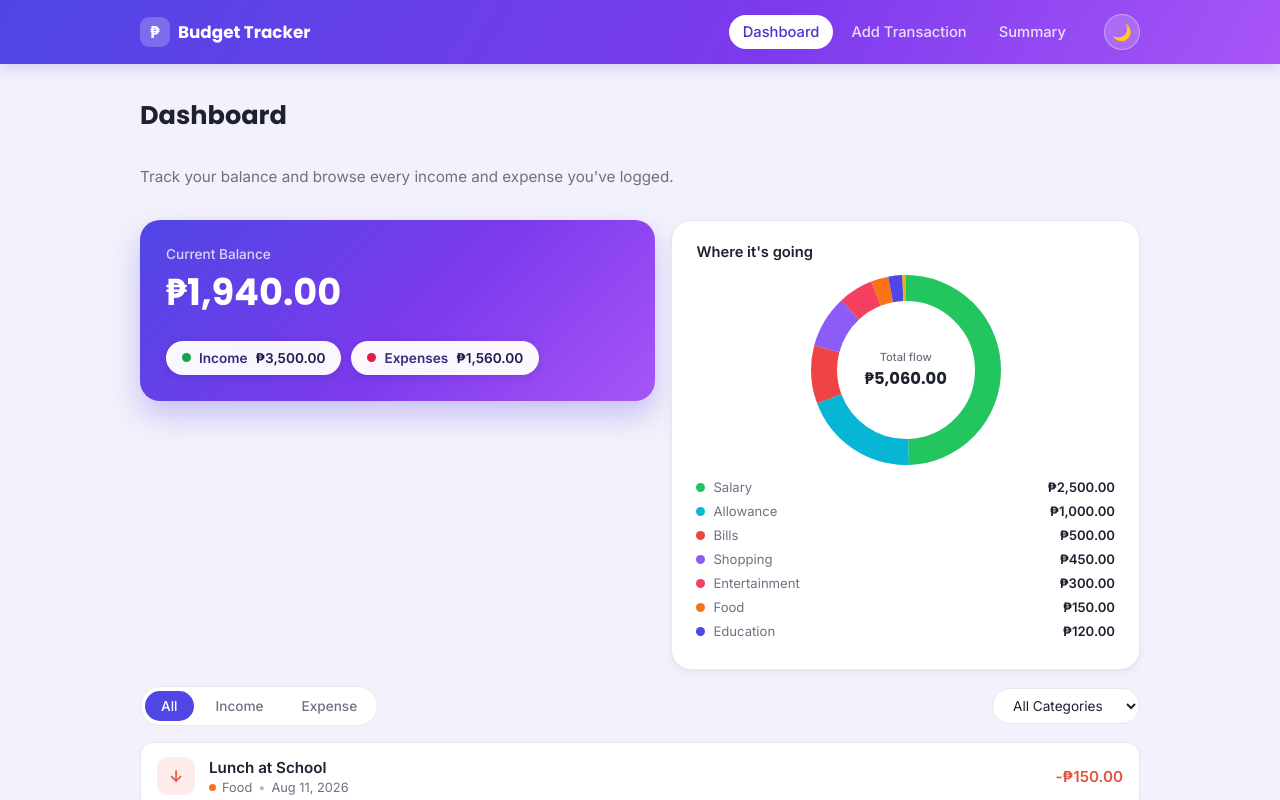
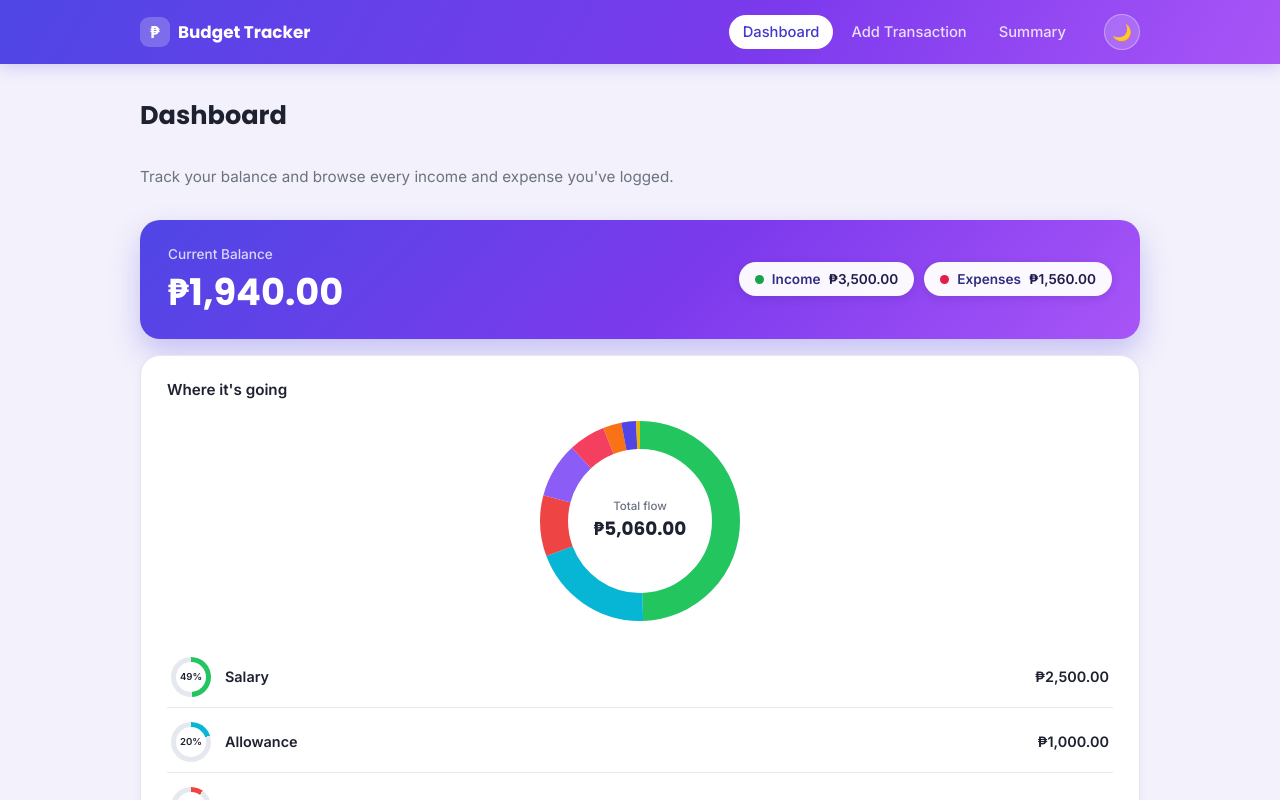
Before and after one commit to Jshcedric/midterm-project-webdvt, a React (Vite) app: page / in a window 1280 px wide. Shown: the top 800 px of the page. Built offline with nearby package versions, Linux system fonts and the light colour scheme.

Commit message:
feat: refactor Dashboard layout and enhance DonutChart integration with breakdown rows

```diff
--- a/src/index.css
+++ b/src/index.css
@@ -290,21 +290,22 @@ textarea:focus-visible {
 
 /* ---------- Dashboard hero + donut chart ---------- */
 .dashboard-hero-grid {
-  display: grid;
-  grid-template-columns: 1.1fr 1fr;
+  display: flex;
+  flex-direction: column;
   gap: 16px;
-  align-items: start;
 }
 
 .hero-balance-card {
   background: linear-gradient(135deg, #4f46e5 0%, #7c3aed 55%, #a855f7 100%);
   border-radius: 20px;
-  padding: 26px;
+  padding: 26px 28px;
   color: #fff;
   box-shadow: 0 14px 30px rgba(79, 70, 229, 0.28);
   display: flex;
-  flex-direction: column;
-  gap: 28px;
+  align-items: center;
+  justify-content: space-between;
+  flex-wrap: wrap;
+  gap: 20px;
 }
 
 .hero-label {
@@ -367,23 +368,22 @@ textarea:focus-visible {
   background: var(--surface);
   border: 1px solid var(--border);
   border-radius: 20px;
-  padding: 22px 24px;
+  padding: 24px 26px;
   box-shadow: var(--shadow);
   display: flex;
   flex-direction: column;
-  align-items: center;
-  gap: 14px;
+  gap: 18px;
 }
 
 .summary-chart-card {
   max-width: 320px;
+  align-items: center;
 }
 
 .chart-card-title {
-  align-self: flex-start;
   margin: 0;
   font-weight: 600;
-  font-size: 0.92rem;
+  font-size: 0.95rem;
   color: var(--text);
 }
 
@@ -392,6 +392,12 @@ textarea:focus-visible {
   font-size: 0.88rem;
   text-align: center;
   padding: 30px 0;
+}
+
+.chart-donut-holder {
+  display: flex;
+  justify-content: center;
+  padding: 4px 0 8px;
 }
 
 .donut-wrap {
@@ -417,56 +423,86 @@ textarea:focus-visible {
 }
 
 .donut-center-label {
-  font-size: 0.7rem;
+  font-size: 0.72rem;
   color: var(--text-muted);
   font-weight: 500;
 }
 
 .donut-center-value {
   font-family: var(--font-heading);
-  font-size: 1.02rem;
+  font-size: 1.15rem;
   font-weight: 700;
   color: var(--text);
 }
 
-.chart-legend {
+/* ---------- Breakdown rows (below the donut) ---------- */
+.breakdown-list {
   list-style: none;
   margin: 0;
   padding: 0;
-  width: 100%;
   display: flex;
   flex-direction: column;
-  gap: 8px;
-  max-height: 168px;
-  overflow-y: auto;
+  gap: 4px;
 }
 
-.legend-item {
+.breakdown-row {
   display: flex;
   align-items: center;
-  gap: 8px;
-  font-size: 0.82rem;
+  gap: 14px;
+  padding: 10px 4px;
+  border-bottom: 1px solid var(--border);
+}
+
+.breakdown-row:last-child {
+  border-bottom: none;
+}
+
+.breakdown-ring {
+  position: relative;
+  width: 40px;
+  height: 40px;
+  border-radius: 50%;
+  flex-shrink: 0;
+  display: flex;
+  align-items: center;
+  justify-content: center;
+}
+
+.breakdown-ring::after {
+  content: "";
+  position: absolute;
+  inset: 5px;
+  border-radius: 50%;
+  background: var(--surface);
+}
+
+.breakdown-ring-percent {
+  position: relative;
+  z-index: 1;
+  font-size: 0.6rem;
+  font-weight: 700;
   color: var(--text);
 }
 
-.legend-dot {
-  width: 9px;
-  height: 9px;
-  border-radius: 50%;
-  flex-shrink: 0;
+.breakdown-info {
+  flex: 1;
+  min-width: 0;
 }
 
-.legend-label {
-  flex: 1;
-  min-width: 0;
+.breakdown-name {
+  font-weight: 600;
+  font-size: 0.9rem;
+  color: var(--text);
   overflow: hidden;
   text-overflow: ellipsis;
   white-space: nowrap;
-  color: var(--text-muted);
+  display: block;
 }
 
-.legend-value {
-  font-weight: 600;
+.breakdown-amount {
+  font-weight: 700;
+  font-size: 0.9rem;
+  color: var(--text);
   white-space: nowrap;
 }
 
@@ -964,7 +1000,11 @@ textarea:focus-visible {
   }
 
   .dashboard-hero-grid {
-    grid-template-columns: 1fr;
+    gap: 12px;
+  }
+
+  .hero-balance-card {
+    padding: 22px;
   }
 
   .hero-value {
--- a/src/pages/Dashboard.jsx
+++ b/src/pages/Dashboard.jsx
@@ -102,19 +102,42 @@ function Dashboard() {
             <p className="chart-empty">Add a transaction to see your breakdown.</p>
           ) : (
             <>
+              <div className="chart-donut-holder">
                 <DonutChart
                   data={categoryBreakdown}
+                  size={200}
+                  thickness={28}
                   centerLabel="Total flow"
                   centerValue={formatCurrency(totalIncome + totalExpense)}
                 />
-              <ul className="chart-legend">
-                {categoryBreakdown.map((entry) => (
-                  <li key={entry.label} className="legend-item">
-                    <span className="legend-dot" style={{ background: entry.color }} />
-                    <span className="legend-label">{entry.label}</span>
-                    <span className="legend-value">{formatCurrency(entry.value)}</span>
+              </div>
+
+              <ul className="breakdown-list">
+                {categoryBreakdown.map((entry) => {
+                  const percent =
+                    totalIncome + totalExpense > 0
+                      ? (entry.value / (totalIncome + totalExpense)) * 100
+                      : 0;
+
+                  return (
+                    <li key={entry.label} className="breakdown-row">
+                      <span
+                        className="breakdown-ring"
+                        style={{
+                          background: `conic-gradient(${entry.color} ${percent}%, var(--border) ${percent}% 100%)`,
+                        }}
+                      >
+                        <span className="breakdown-ring-percent">{Math.round(percent)}%</span>
+                      </span>
+
+                      <span className="breakdown-info">
+                        <span className="breakdown-name">{entry.label}</span>
+                      </span>
+
+                      <span className="breakdown-amount">{formatCurrency(entry.value)}</span>
                     </li>
-                ))}
+                  );
+                })}
               </ul>
             </>
           )}
```
Lines whose indentation alone changed are shown as unchanged.
